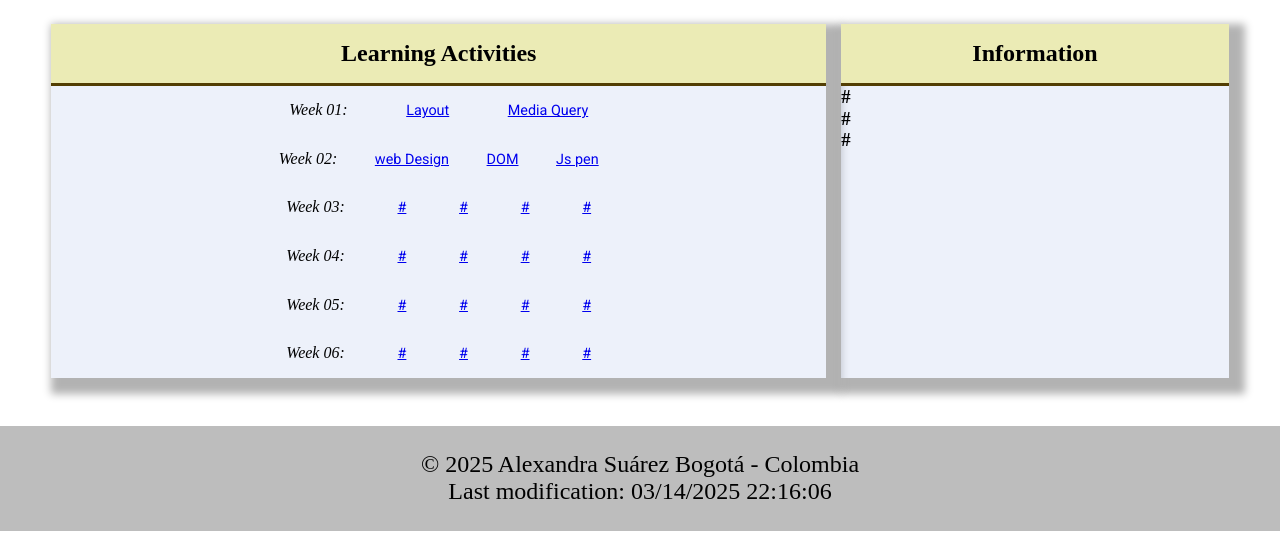
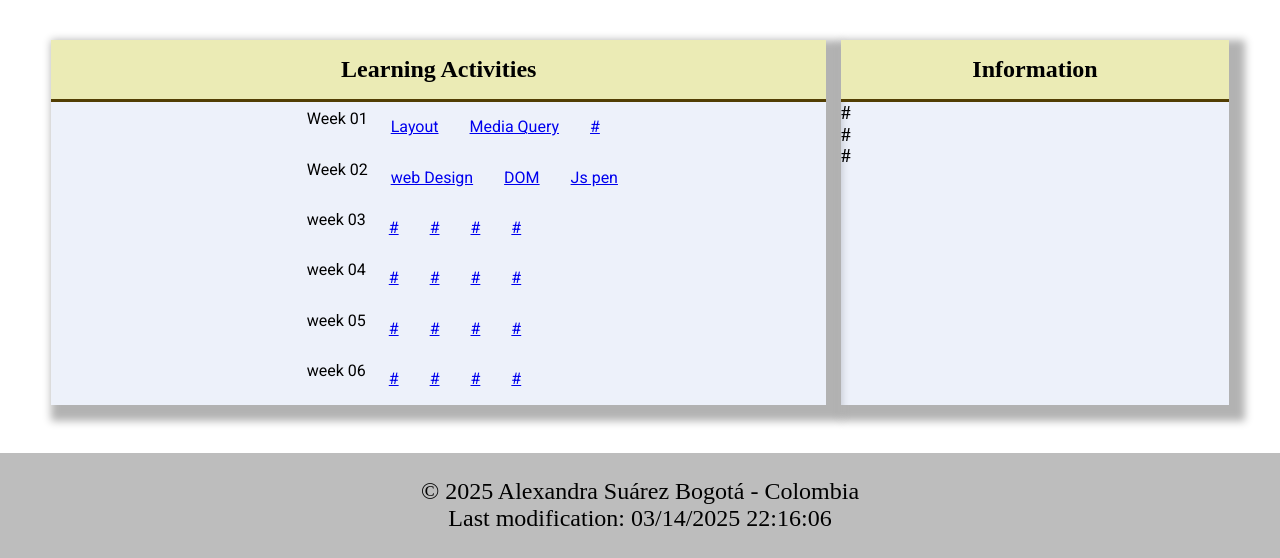
Before and after one commit to nasbf/wdd230, a plain HTML site: page index.html in a window 1280 px wide. Shown: the part 369-927 px from the top of the page. Before the commit the page ends 900 px from the top, so only its background shows below. Drawn offline with Linux system fonts and the light colour scheme; a web font is replaced by a local one.

Commit message:
update lists

```diff
--- a/index.html
+++ b/index.html
@@ -26,7 +26,7 @@
 
 <body>
     <header>
-        <img src="images/mi_photo.jpg" alt="Alexandra Suárez" width="85" height="100">
+        <img src="images/mi-imagen.webp" alt="Alexandra Suárez" width="75" height="100">
         <span>Alexandra Suárez</span>
     </header>
     <button id='hamb'></button>
@@ -43,46 +43,58 @@
         <section class="card">
             <h2>Learning Activities</h2>
             <ul class="weeks">
-                <p>Week 01: </p>
+                <li>Week 01
+                    <ul>
                         <li><a href="week01/holygrail.html">Layout</a></li>
                         <li><a href="week01/media-query.html">Media Query</a></li>
+                        <li><a href="#">#</a></li>
+                    </ul>
+                </li>
 
-            </ul>
-            <ul class="weeks">
-                <p>Week 02: </p>
+                <li>Week 02
+                    <ul>
                         <li><a href="week02/design.html">web Design</a></li>
                         <li><a href="week02/bom.html">DOM</a></li>
                         <li><a href="https://codepen.io/Alexandra-Suarez/pen/pvoWWZE">Js pen</a></li>
+                    </ul>
+                </li>
 
-            </ul>
-            <ul class="weeks">
-                <p>Week 03: </p>
+                <li>week 03
+                    <ul>
                         <li><a href="#">#</a></li>
                         <li><a href="#">#</a></li>
                         <li><a href="#">#</a></li>
                         <li><a href="#">#</a></li>
                     </ul>
-            <ul class="weeks">
-                <p>Week 04: </p>
+                </li>
+                <li>week 04
+                    <ul>
                         <li><a href="#">#</a></li>
                         <li><a href="#">#</a></li>
                         <li><a href="#">#</a></li>
                         <li><a href="#">#</a></li>
                     </ul>
-            <ul class="weeks">
-                <p>Week 05: </p>
+                </li>
+                <li>week 05
+                    <ul>
                         <li><a href="#">#</a></li>
                         <li><a href="#">#</a></li>
                         <li><a href="#">#</a></li>
                         <li><a href="#">#</a></li>
                     </ul>
-            <ul class="weeks">
-                <p>Week 06: </p>
+                </li>
+                <li>week 06
+                    <ul>
                         <li><a href="#">#</a></li>
                         <li><a href="#">#</a></li>
                         <li><a href="#">#</a></li>
                         <li><a href="#">#</a></li>
                     </ul>
+                </li>
+            </ul>
+
+
+
 
         </section>
         <section class="card">
--- a/styles/bases.css
+++ b/styles/bases.css
@@ -97,31 +97,23 @@ h2 {
     border-bottom: solid rgb(82, 62, 3);
 }
 
-.weeks {
+.weeks{
+    display: block;
+
+    margin:0 auto;
+
+
+}
+.weeks ul, li{
     display: flex;
-    flex-direction: row;
-    width: 95%;
-    justify-content: space-around;
-    padding: 8px;
-    list-style: none;
-}
-
-.weeks p {
-    font-family: "poltawski nowy", serif;
-    font-style: oblique;
+    font-family: "roboto";
     font-size: 1em;
 
+
 }
-
-.weeks a {
-    font-size: 0.9em;
-    font-family: "roboto", serif;
-}
-
-.weeks a:hover {
-    background-color: rgb(235, 235, 181);
-    color: black;
-    padding: 0.1rem;
+li{
+    margin-left: 15px;
+    padding: 8px;
 
 }
 
--- a/styles/larger.css
+++ b/styles/larger.css
@@ -42,6 +42,23 @@
         color: black;
     }
     .weeks{
+        display: block;
+        width: 60%;
+        margin-left: 30%;
+
+
+    }
+    .weeks ul, li{
+        display: flex;
+
+
+    }
+    li{
+        margin-left: 15px;
+        padding: 8px;
+
+    }
+    /* .weeks{
         display: flex;
         width: 50%;
         margin-left: 25%;
@@ -49,7 +66,7 @@
         justify-content: space-around;
         padding: 15px;
         list-style: none;
-    }
+    } */
 
 
 }
```
Also changed, not shown: images/mi-imagen.webp (added). Lines whose indentation alone changed are shown as unchanged.
